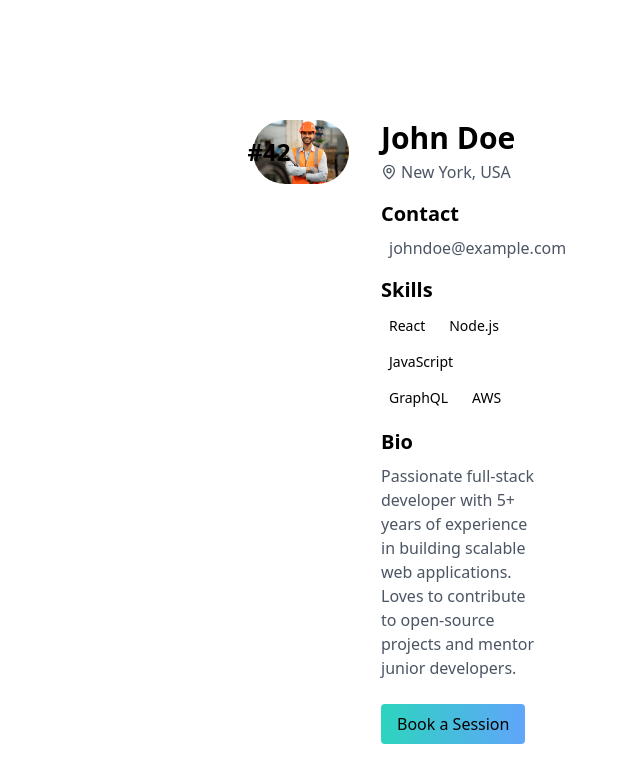
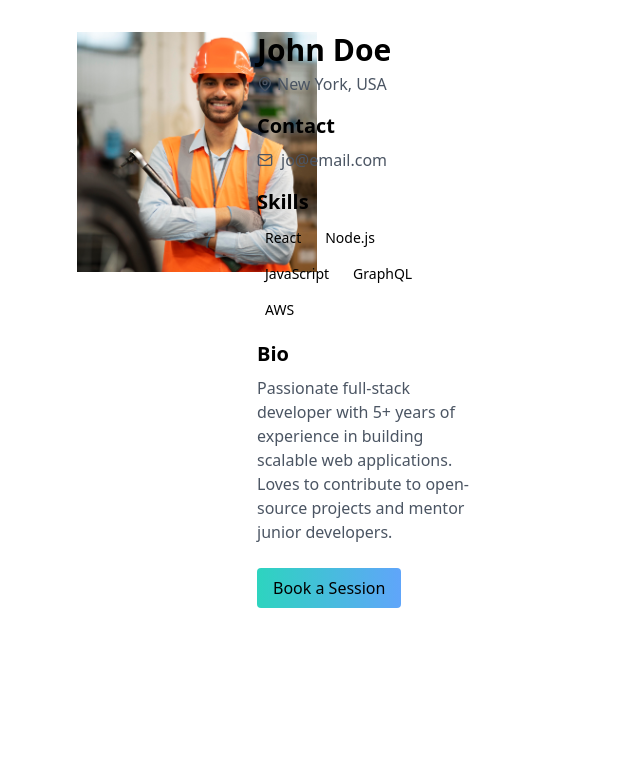
Before and after one commit to bobbipaul2k3/Zervigo, a React (Vite) app: page /view_profile in a window 1280 px wide. Shown: the top 782 px of the page, without its empty margins (243-883 px from the left). Built offline with nearby package versions, Linux system fonts and the light colour scheme.

Commit message:
profile updated

```diff
--- a/src/components/Upro.jsx
+++ b/src/components/Upro.jsx
@@ -17,23 +17,19 @@ const Badge = ({ children }) => (
 
 export default function ProfilePage() {
   return (
-    <div className="max-w-md w-full mx-auto p-4 md:p-8 bg-white dark:bg-black">
-      <div className="min-h-screen  flex items-center justify-center p-4">
-        <div className="bg-white p-8 w-96 h-96 flex items-center justify-center">
-          <div className="flex flex-col md:flex-row w-full">
-            <div className="md:w-1/3 mb-4 md:mb-0 relative">
-              <img
+    <div className=" w-full  p-8 bg-white dark:bg-black">
+         <img
                 src="Worker.jpg"
                 alt="Profile Picture"
-                className="rounded-full w-48 h-auto object-cover mx-auto"
+                className=" w-60 h-60 object-cover  ml-72 mt-0 "
               />
-              <div className="absolute top-0 right-0 md:right-12 bg-primary text-primary-foreground rounded-full w-16 h-16 flex items-center justify-center">
-                <span className="text-2xl font-bold">#42</span>
-              </div>
-            </div>
-            <div className="md:w-2/3 md:pl-8">
+      <div className="min-h-screen  flex  ml-10 justify-center ">
+        <div className="bg-white p-8 w-96 h-96 flex items-center justify-center">
+          <div className="flex flex-col md:flex-row w-full mt-0 mb-72">
+
+            <div className="md:w-2/3 ">
               <div className="mb-4">
-                <h1 className="text-3xl font-bold">John Doe</h1>
+                <h1 className="text-3xl font-bold mt-0">John Doe</h1>
                 <p className="text-gray-600 flex items-center mt-1">
                   <MapPin className="w-4 h-4 mr-1" />
                   New York, USA
@@ -43,7 +39,7 @@ export default function ProfilePage() {
                 <h2 className="text-xl font-semibold mb-2">Contact</h2>
                 <p className="text-gray-600 flex items-center">
                   <Mail className="w-4 h-4 mr-2" />
-                  johndoe@example.com
+                  jo@email.com
                 </p>
               </div>
               <div className="mb-4">
```
